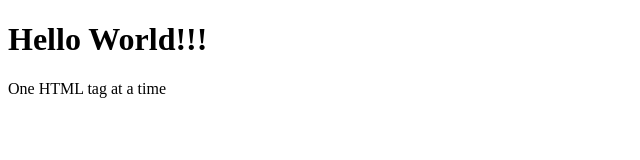
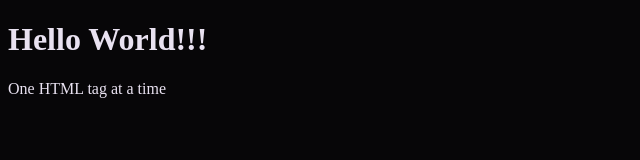
Before and after one commit to alizardguy/alizardguy.github.io, an Eleventy site: page src/index.html in a window 1280 px wide. Shown: the whole page, without its empty margins (0-640 px from the left). Built offline with nearby package versions, Linux system fonts and the light colour scheme; Eleventy itself is replaced by a stand-in of ours; files that its build step writes are made by us from their sources.

Commit message:
add stylesheet

```diff
--- a/src/_includes/layouts/base.html
+++ b/src/_includes/layouts/base.html
@@ -2,6 +2,7 @@
 <html lang="en">
 <head>
     {% include "basehead.html" %}
+    <link rel="stylesheet" href="/style/base.css">
 </head>
 <body>
     {{content | safe}}
--- /dev/null
+++ b/src/style/base.css
@@ -0,0 +1,12 @@
+*{
+    --text: #e9e2f1;
+    --background: #070608;
+    --primary: #bca3d4;
+    --secondary: #407336;
+    --accent: #5eb4ac;
+}
+
+body{
+    color: var(--text);
+    background-color: var(--background);
+}
```
Also changed, not shown: .eleventy.js.
